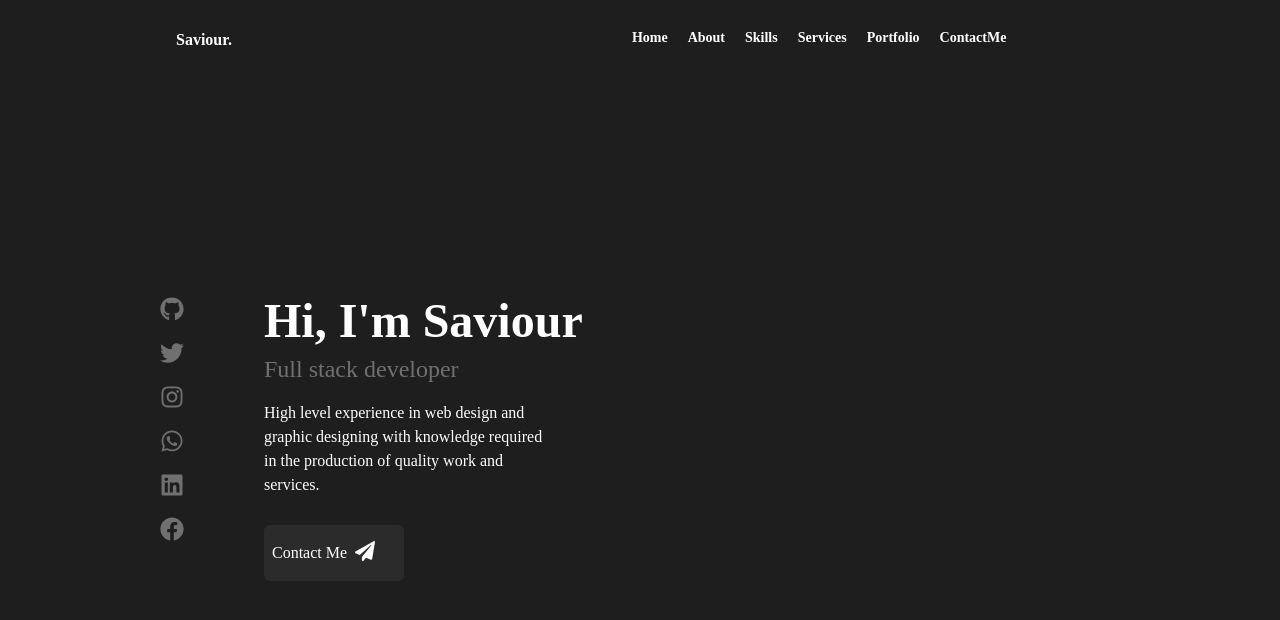
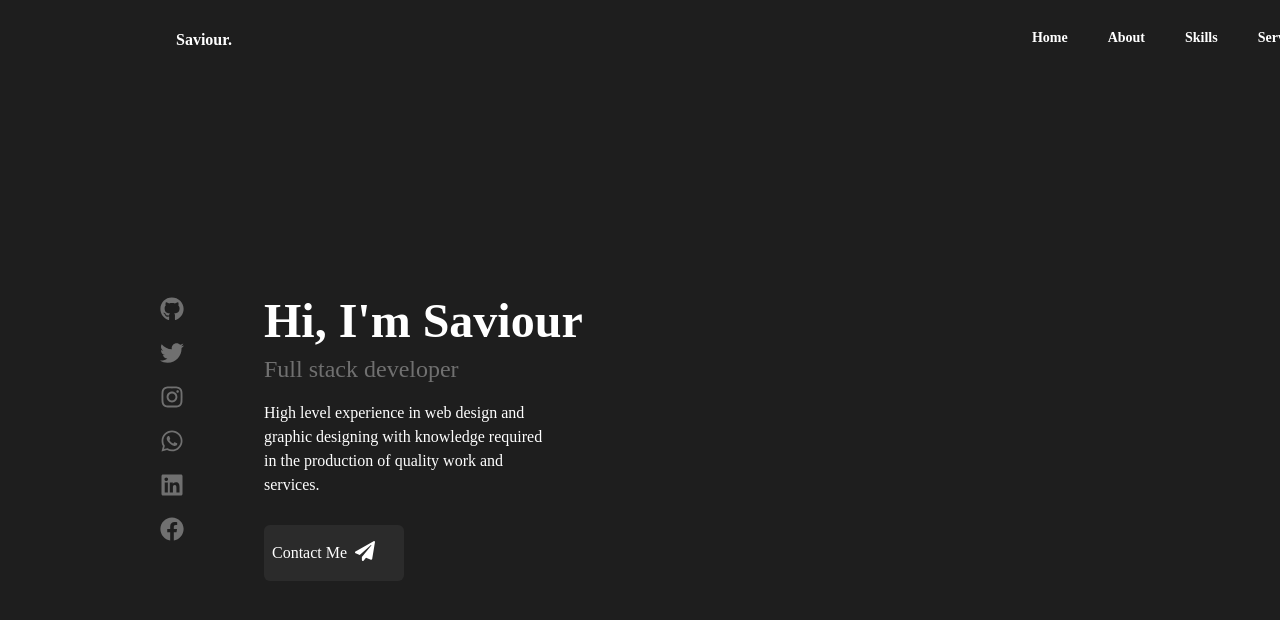
Before and after one commit to Savii01/my-portfolio, a React (Create React App) app: page / in a window 1280 px wide. Shown: the top 620 px of the page. Built offline with nearby package versions, Linux system fonts and the light colour scheme.

Commit message:
Update Top.jsx
adjusted top nav for wider screen

```diff
--- a/src/Components/Top.jsx
+++ b/src/Components/Top.jsx
@@ -11,10 +11,10 @@ function Top() {
 // }
   return (
     <div className='z-[999] bg-darkBlue flex justify-between items-center fixed bottom-0 h-10 right-0 left-0 px-4  md:fixed md:h-20 md:top-0 md:left-10 md:right-10 lg:right-20 lg:left-20 xl:right-40 xl:left-40'>
-      <div className=' text-white md:flex py-10 md:gap-[150px] md:py-7 lg:gap-[400px] '>
+      <div className=' text-white md:flex py-10 md:gap-[150px] md:py-7 lg:gap-[400px] xl:gap-[800px]'>
         <span className=' font-bold' >Saviour.</span>
         <div className={`hidden md:flex`}>
-            <ul className='md:flex md:gap-5 md:font-semibold md:text-sm'>
+            <ul className='md:flex md:gap-5 xl:gap-10 md:font-semibold md:text-sm'>
               <Link to='#home' smooth  exact
               // scroll={el => scrollWidthOffset(el)}
               >
```
